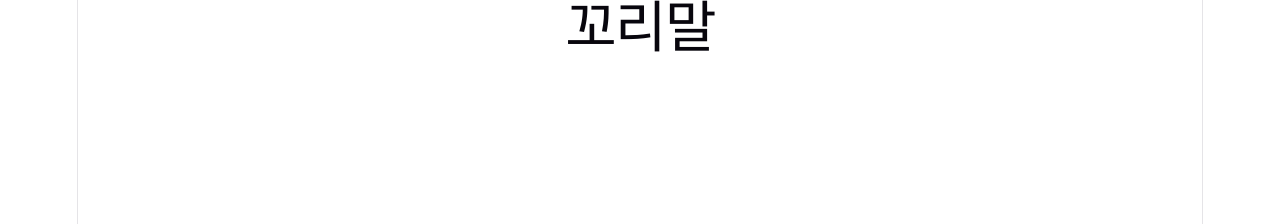
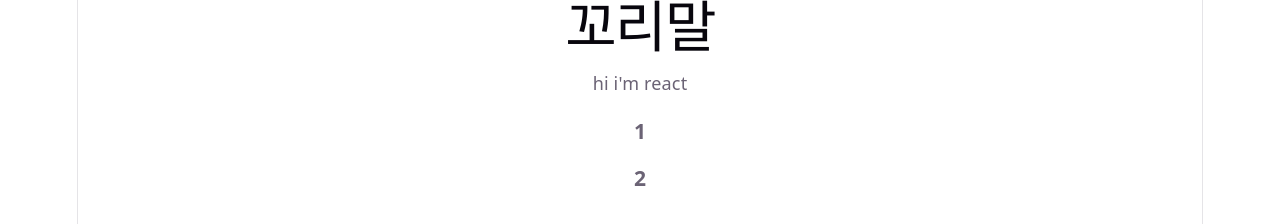
Before and after one commit to kingkidae/sample1-19, a React (Vite) app: page / in a window 1280 px wide. Shown: the part 290-514 px from the top of the page. Built offline with nearby package versions, Linux system fonts and the light colour scheme.

Commit message:
261102_14:33

```diff
--- a/src/Body.jsx
+++ b/src/Body.jsx
@@ -1,7 +1,12 @@
 function Body() {
+  const numA = 1;
+  const numB = 2; // jsx에서는 하나의 최상위 태그를 남겨야 하며(부모가 하나여야 함.) 상수 설정이나 변수 설정은 리턴 위에서 해야 함.
   return (
     <div>
       <h1>본문</h1>
+      {/* <h2>
+        numA + numB {numA} {numB} {numA + numB}
+      </h2> */}
     </div>
   );
 }
--- a/src/Footer.jsx
+++ b/src/Footer.jsx
@@ -1,7 +1,21 @@
 function Footer() {
+  const strA = "hi";
+  const strB = " i'm react";
+  const boolA = true;
+  const boolB = false;
+  const objA = {
+    //객체는 리액트에서 자녀로 쓸 수 없음.
+    a: 1,
+    b: 2,
+  };
   return (
     <footer>
       <h1>꼬리말</h1>
+      <p>{strA + strB}</p>
+      <h2>{boolA || boolB}</h2>
+      {/* <h3>{objA}</h3> */}
+      <h3>{objA.a}</h3>
+      <h3>{objA.b}</h3>
     </footer>
   );
 }
```
